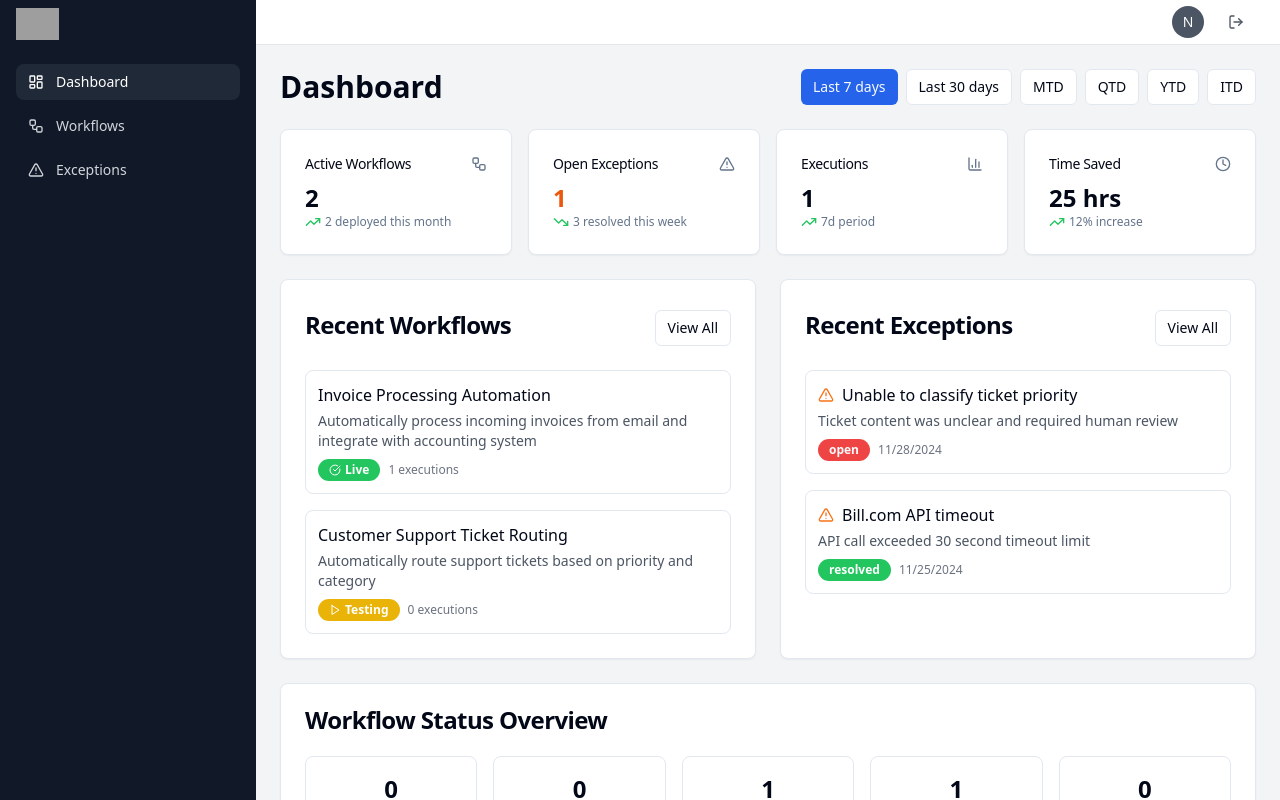
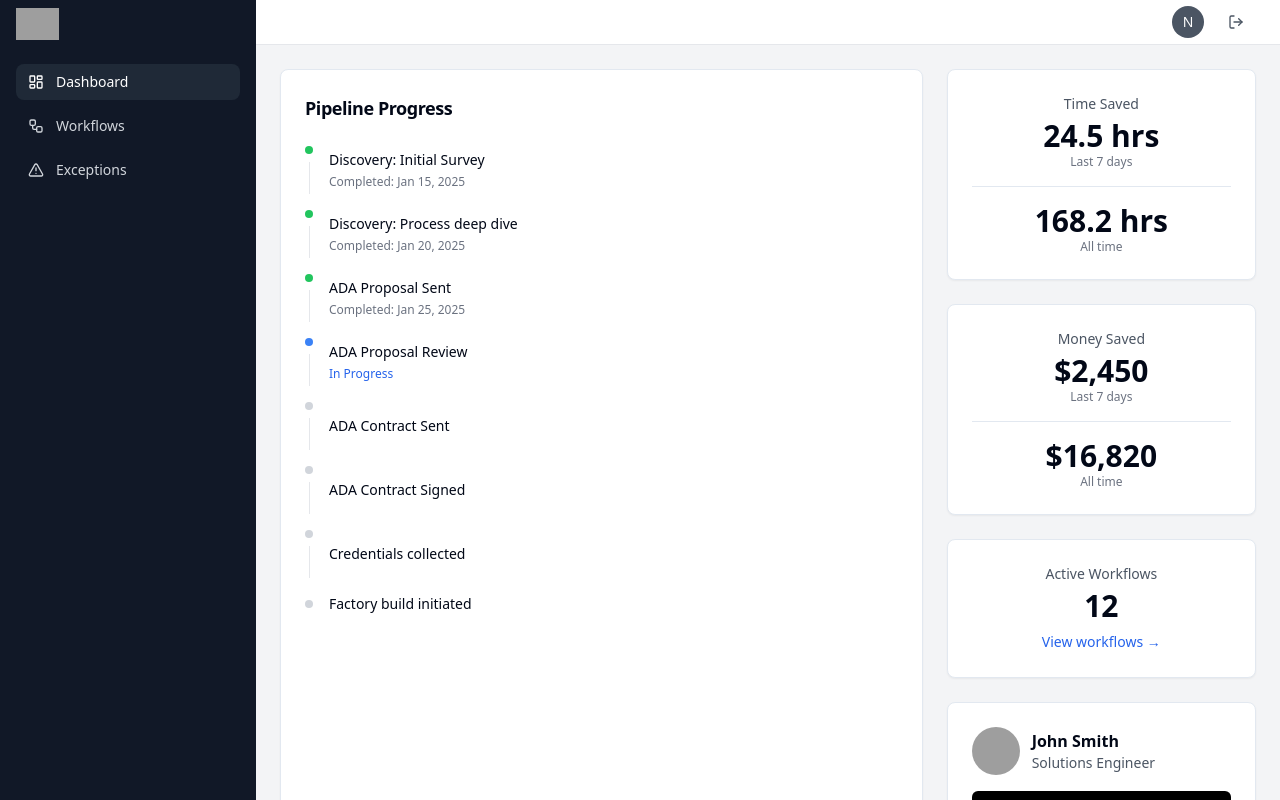
Before and after one commit to rdearco/braintrust-nexus, a React (Vite) app: page /admin in a window 1280 px wide. Both pictures are taken after typing "name@example.com", "Sample123" into the empty fields and a click on the button "Sign In". Built offline with nearby package versions, Linux system fonts and the light colour scheme; grey boxes are pictures that could not be loaded; the HTML template or start-up script is replaced by a standard one.

Commit message:
added Client Dashboard

```diff
--- a/src/components/client/Dashboard/Dashboard.tsx
+++ b/src/components/client/Dashboard/Dashboard.tsx
@@ -1,227 +1,134 @@
-import { useState } from 'react'
 import { Card, CardContent, CardHeader, CardTitle } from '@/components/ui/card'
 import { Button } from '@/components/ui/button'
-import { Badge } from '@/components/ui/badge'
-import {
-  Workflow,
-  AlertTriangle,
-  Clock,
-  TrendingUp,
-  TrendingDown,
-  Play,
-  Pause,
-  CheckCircle,
-  BarChart3
-} from 'lucide-react'
-import { mockWorkflows, mockExceptions } from '@/data/mockData'
-import { Link } from 'react-router-dom'
-import type { TimeFilter } from '@/types'
+import { Avatar, AvatarFallback, AvatarImage } from '@/components/ui/avatar'
+import { MessageCircle } from 'lucide-react'
 
-const timeFilters: TimeFilter[] = [
-  { label: 'Last 7 days', value: '7d' },
-  { label: 'Last 30 days', value: '30d' },
-  { label: 'MTD', value: 'mtd' },
-  { label: 'QTD', value: 'qtd' },
-  { label: 'YTD', value: 'ytd' },
-  { label: 'ITD', value: 'itd' },
+const pipelineSteps = [
+  { id: 1, name: 'Discovery: Initial Survey', status: 'completed', completedDate: 'Jan 15, 2025' },
+  { id: 2, name: 'Discovery: Process deep dive', status: 'completed', completedDate: 'Jan 20, 2025' },
+  { id: 3, name: 'ADA Proposal Sent', status: 'completed', completedDate: 'Jan 25, 2025' },
+  { id: 4, name: 'ADA Proposal Review', status: 'in_progress', completedDate: null },
+  { id: 5, name: 'ADA Contract Sent', status: 'pending', completedDate: null },
+  { id: 6, name: 'ADA Contract Signed', status: 'pending', completedDate: null },
+  { id: 7, name: 'Credentials collected', status: 'pending', completedDate: null },
+  { id: 8, name: 'Factory build initiated', status: 'pending', completedDate: null },
 ]
 
 export function ClientDashboard() {
-  const [selectedFilter, setSelectedFilter] = useState<TimeFilter['value']>('7d')
-
-  const activeWorkflows = mockWorkflows.filter(w =>
-    w.status === 'production_deploy' || w.status === 'testing_started'
-  )
-
-  const openExceptions = mockExceptions.filter(e => e.status === 'open')
-
-  const totalExecutions = mockWorkflows.reduce((sum, w) => sum + w.executions.length, 0)
-  const totalTimeSaved = mockWorkflows.reduce((sum, w) =>
-    sum + w.executions.reduce((execSum, e) => execSum + (e.timeSaved || 0), 0), 0
-  )
-
-  const getStatusBadge = (status: string) => {
+  const getStepStatusIcon = (status: string) => {
     switch (status) {
-      case 'production_deploy':
-        return <Badge variant="success"><CheckCircle className="h-3 w-3 mr-1" />Live</Badge>
-      case 'testing_started':
-        return <Badge variant="warning"><Play className="h-3 w-3 mr-1" />Testing</Badge>
-      case 'development':
-        return <Badge variant="default"><Pause className="h-3 w-3 mr-1" />Development</Badge>
+      case 'completed':
+        return <div className="w-2 h-2 bg-green-500 rounded-full" />
+      case 'in_progress':
+        return <div className="w-2 h-2 bg-blue-500 rounded-full" />
       default:
-        return <Badge variant="secondary">{status.replace('_', ' ')}</Badge>
+        return <div className="w-2 h-2 bg-gray-300 rounded-full" />
     }
   }
 
   return (
     <div className="p-6 space-y-6">
-      <div className="flex justify-between items-center">
-        <h1 className="text-3xl font-bold">Dashboard</h1>
-        <div className="flex gap-2">
-          {timeFilters.map((filter) => (
-            <Button
-              key={filter.value}
-              variant={selectedFilter === filter.value ? 'default' : 'outline'}
-              size="sm"
-              onClick={() => setSelectedFilter(filter.value)}
-            >
-              {filter.label}
-            </Button>
-          ))}
+      <div className="grid grid-cols-1 lg:grid-cols-3 gap-6">
+        {/* Pipeline Progress */}
+        <Card className="lg:col-span-2">
+          <CardHeader>
+            <CardTitle className="text-lg">Pipeline Progress</CardTitle>
+          </CardHeader>
+          <CardContent>
+            <div className="space-y-4">
+              {pipelineSteps.map((step, index) => (
+                <div key={step.id} className="flex items-center gap-4">
+                  <div className="flex flex-col items-center">
+                    {getStepStatusIcon(step.status)}
+                    {index < pipelineSteps.length - 1 && (
+                      <div className="w-px h-8 bg-gray-200 mt-2" />
+                    )}
+                  </div>
+                  <div className="flex-1">
+                    <div className="font-medium text-sm">{step.name}</div>
+                    {step.completedDate && (
+                      <div className="text-xs text-gray-500 mt-1">
+                        Completed: {step.completedDate}
+                      </div>
+                    )}
+                    {step.status === 'in_progress' && (
+                      <div className="text-xs text-blue-600 mt-1">
+                        In Progress
+                      </div>
+                    )}
                   </div>
                 </div>
-
-      {/* Metrics Cards */}
-      <div className="grid grid-cols-1 md:grid-cols-2 lg:grid-cols-4 gap-4">
-        <Card>
-          <CardHeader className="flex flex-row items-center justify-between space-y-0 pb-2">
-            <CardTitle className="text-sm font-medium">Active Workflows</CardTitle>
-            <Workflow className="h-4 w-4 text-muted-foreground" />
-          </CardHeader>
-          <CardContent>
-            <div className="text-2xl font-bold">{activeWorkflows.length}</div>
-            <div className="flex items-center text-xs text-muted-foreground">
-              <TrendingUp className="h-4 w-4 text-green-500 mr-1" />
-              2 deployed this month
+              ))}
             </div>
           </CardContent>
         </Card>
 
+        {/* Right Column - Metrics and User */}
+        <div className="space-y-6">
+          {/* Time Saved */}
           <Card>
-          <CardHeader className="flex flex-row items-center justify-between space-y-0 pb-2">
-            <CardTitle className="text-sm font-medium">Open Exceptions</CardTitle>
-            <AlertTriangle className="h-4 w-4 text-muted-foreground" />
-          </CardHeader>
-          <CardContent>
-            <div className="text-2xl font-bold text-orange-600">{openExceptions.length}</div>
-            <div className="flex items-center text-xs text-muted-foreground">
-              <TrendingDown className="h-4 w-4 text-green-500 mr-1" />
-              3 resolved this week
+            <CardContent className="pt-6">
+              <div className="text-center">
+                <div className="text-sm text-gray-600 mb-1">Time Saved</div>
+                <div className="text-3xl font-bold">24.5 hrs</div>
+                <div className="text-xs text-gray-500">Last 7 days</div>
+              </div>
+              <div className="mt-4 pt-4 border-t text-center">
+                <div className="text-3xl font-bold">168.2 hrs</div>
+                <div className="text-xs text-gray-500">All time</div>
               </div>
             </CardContent>
           </Card>
 
+          {/* Money Saved */}
           <Card>
-          <CardHeader className="flex flex-row items-center justify-between space-y-0 pb-2">
-            <CardTitle className="text-sm font-medium">Executions</CardTitle>
-            <BarChart3 className="h-4 w-4 text-muted-foreground" />
-          </CardHeader>
-          <CardContent>
-            <div className="text-2xl font-bold">{totalExecutions}</div>
-            <div className="flex items-center text-xs text-muted-foreground">
-              <TrendingUp className="h-4 w-4 text-green-500 mr-1" />
-              {selectedFilter} period
+            <CardContent className="pt-6">
+              <div className="text-center">
+                <div className="text-sm text-gray-600 mb-1">Money Saved</div>
+                <div className="text-3xl font-bold">$2,450</div>
+                <div className="text-xs text-gray-500">Last 7 days</div>
+              </div>
+              <div className="mt-4 pt-4 border-t text-center">
+                <div className="text-3xl font-bold">$16,820</div>
+                <div className="text-xs text-gray-500">All time</div>
               </div>
             </CardContent>
           </Card>
 
+          {/* Active Workflows */}
           <Card>
-          <CardHeader className="flex flex-row items-center justify-between space-y-0 pb-2">
-            <CardTitle className="text-sm font-medium">Time Saved</CardTitle>
-            <Clock className="h-4 w-4 text-muted-foreground" />
-          </CardHeader>
-          <CardContent>
-            <div className="text-2xl font-bold">{totalTimeSaved} hrs</div>
-            <div className="flex items-center text-xs text-muted-foreground">
-              <TrendingUp className="h-4 w-4 text-green-500 mr-1" />
-              12% increase
+            <CardContent className="pt-6">
+              <div className="text-center">
+                <div className="text-sm text-gray-600 mb-1">Active Workflows</div>
+                <div className="text-3xl font-bold">12</div>
+                <Button variant="link" className="text-blue-600 p-0 h-auto mt-2">
+                  View workflows →
+                </Button>
               </div>
             </CardContent>
           </Card>
+
+          {/* User Profile */}
+          <Card>
+            <CardContent className="pt-6">
+              <div className="flex items-center gap-3 mb-4">
+                <Avatar className="h-12 w-12">
+                  <AvatarImage src="https://images.unsplash.com/photo-1472099645785-5658abf4ff4e?w=32&h=32&fit=crop&crop=face" alt="John Smith" />
+                  <AvatarFallback>JS</AvatarFallback>
+                </Avatar>
+                <div>
+                  <div className="font-semibold">John Smith</div>
+                  <div className="text-sm text-gray-600">Solutions Engineer</div>
                 </div>
-
-      {/* Recent Activity */}
-      <div className="grid grid-cols-1 lg:grid-cols-2 gap-6">
-        {/* Recent Workflows */}
-        <Card>
-          <CardHeader className="flex flex-row items-center justify-between">
-            <CardTitle>Recent Workflows</CardTitle>
-            <Button variant="outline" size="sm" asChild>
-              <Link to="/client/workflows">View All</Link>
+              </div>
+              <Button className="w-full bg-black hover:bg-gray-800 text-white">
+                <MessageCircle className="h-4 w-4 mr-2" />
+                Message SE
               </Button>
-          </CardHeader>
-          <CardContent className="space-y-4">
-            {mockWorkflows.slice(0, 3).map((workflow) => (
-              <div key={workflow.id} className="flex items-center justify-between p-3 border rounded-lg">
-                <div className="flex-1">
-                  <Link
-                    to={`/client/workflows/${workflow.id}`}
-                    className="font-medium hover:text-blue-600"
-                  >
-                    {workflow.name}
-                  </Link>
-                  <p className="text-sm text-gray-600 mt-1">{workflow.description}</p>
-                  <div className="flex items-center gap-2 mt-2">
-                    {getStatusBadge(workflow.status)}
-                    <span className="text-xs text-gray-500">
-                      {workflow.executions.length} executions
-                    </span>
+            </CardContent>
+          </Card>
         </div>
       </div>
     </div>
-            ))}
-          </CardContent>
-        </Card>
-
-        {/* Recent Exceptions */}
-        <Card>
-          <CardHeader className="flex flex-row items-center justify-between">
-            <CardTitle>Recent Exceptions</CardTitle>
-            <Button variant="outline" size="sm" asChild>
-              <Link to="/client/exceptions">View All</Link>
-            </Button>
-          </CardHeader>
-          <CardContent className="space-y-4">
-            {mockExceptions.slice(0, 3).map((exception) => (
-              <div key={exception.id} className="flex items-center justify-between p-3 border rounded-lg">
-                <div className="flex-1">
-                  <div className="flex items-center gap-2">
-                    <AlertTriangle className="h-4 w-4 text-orange-500" />
-                    <span className="font-medium">{exception.message}</span>
-                  </div>
-                  <p className="text-sm text-gray-600 mt-1">{exception.details}</p>
-                  <div className="flex items-center gap-2 mt-2">
-                    <Badge variant={exception.status === 'open' ? 'destructive' : 'success'}>
-                      {exception.status}
-                    </Badge>
-                    <span className="text-xs text-gray-500">
-                      {exception.createdAt.toLocaleDateString()}
-                    </span>
-                  </div>
-                </div>
-              </div>
-            ))}
-            {openExceptions.length === 0 && (
-              <div className="text-center py-8 text-gray-500">
-                <CheckCircle className="h-8 w-8 mx-auto mb-2" />
-                <p>No open exceptions</p>
-              </div>
-            )}
-          </CardContent>
-        </Card>
-      </div>
-
-      {/* Workflow Status Overview */}
-      <Card>
-        <CardHeader>
-          <CardTitle>Workflow Status Overview</CardTitle>
-        </CardHeader>
-        <CardContent>
-          <div className="grid grid-cols-1 md:grid-cols-3 lg:grid-cols-5 gap-4">
-            {['design_approved', 'development', 'testing_started', 'production_deploy', 'client_review'].map((status) => {
-              const count = mockWorkflows.filter(w => w.status === status).length
-              return (
-                <div key={status} className="text-center p-4 border rounded-lg">
-                  <div className="text-2xl font-bold">{count}</div>
-                  <div className="text-sm text-gray-600 capitalize">
-                    {status.replace('_', ' ')}
-                  </div>
-                </div>
-              )
-            })}
-          </div>
-        </CardContent>
-      </Card>
-    </div>
   )
 }
```
Also changed, not shown: 1 other file (tests, documents, lock files or other folders). Lines whose indentation alone changed are shown as unchanged.
